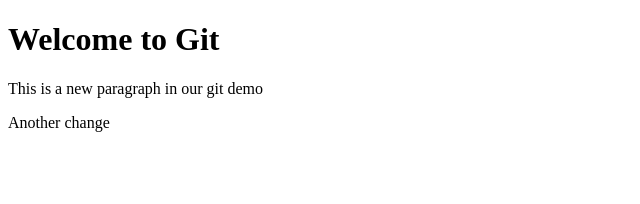
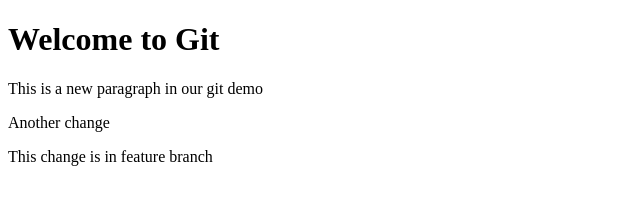
Before and after one commit to Hossainm2424/Git-Demo_Project, a plain HTML site: page Index.html in a window 1280 px wide. Shown: the whole page, without its empty margins (0-640 px from the left). Drawn offline with Linux system fonts and the light colour scheme.

Commit message:
Update feature branch

```diff
--- a/Index.html
+++ b/Index.html
@@ -10,5 +10,7 @@
 
     <p>This is a new paragraph in our git demo</p>
     <p>Another change</p>
+
+    <p>This change is in feature branch </p>
 </body>
 </html>
```
